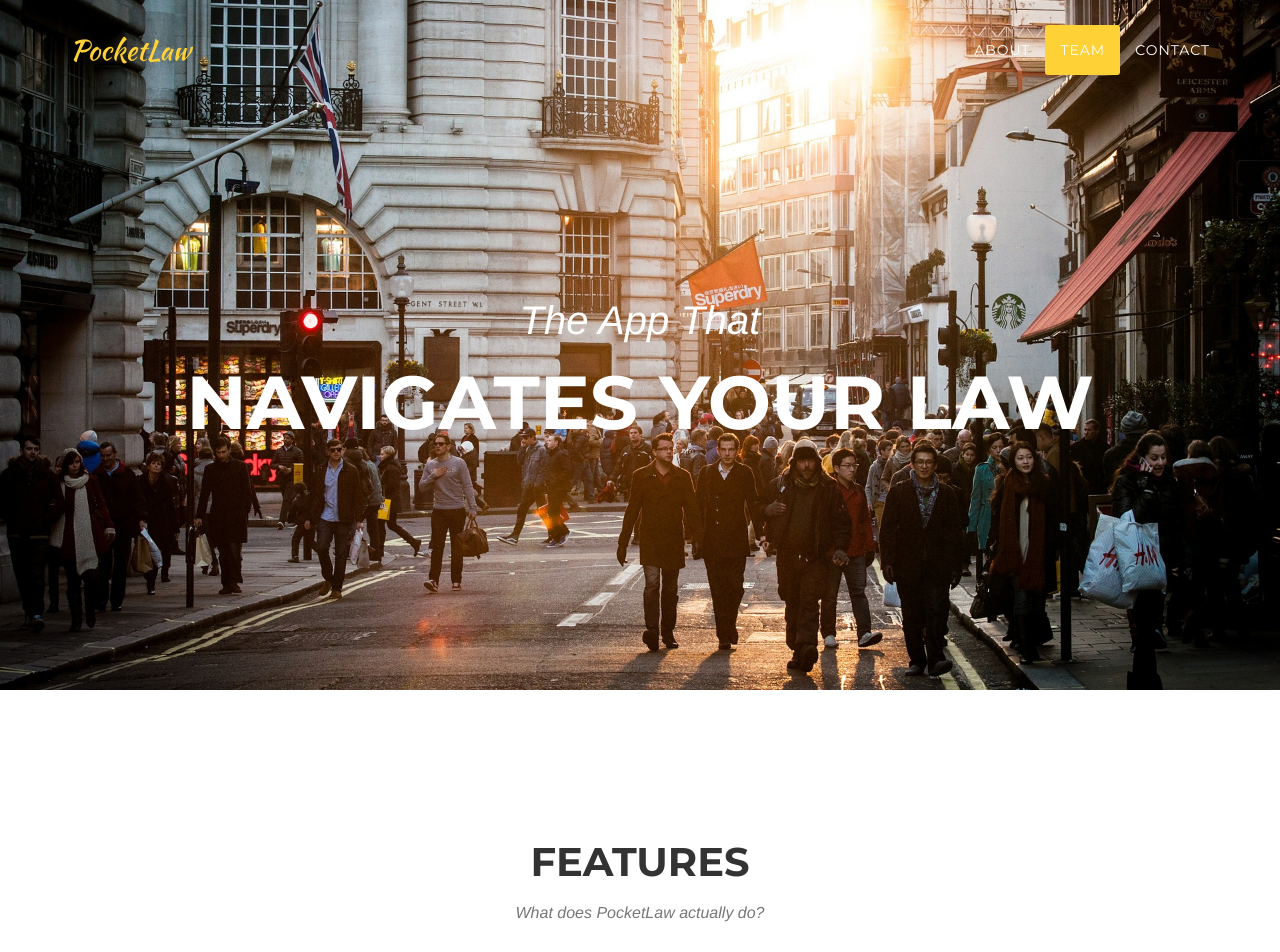
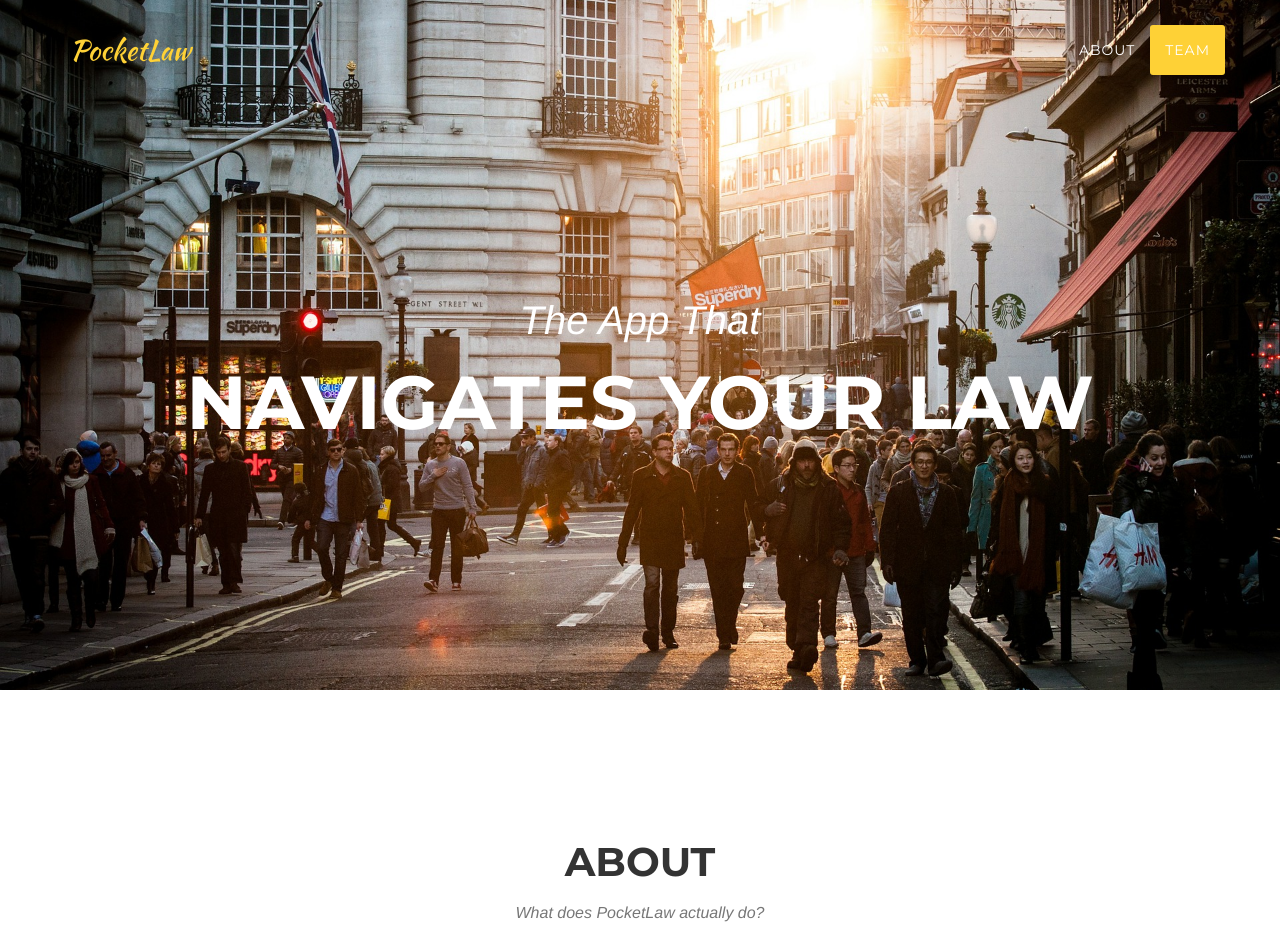
Before and after one commit to PocketLaw/pocketlaw.github.io, a plain HTML site: page index.html in a window 1280 px wide. Shown: the top 952 px of the page. Drawn offline with nearby package versions, Linux system fonts and the light colour scheme; a web font is replaced by a local one.

Commit message:
fixed for 2 tabs

```diff
--- a/index.html
+++ b/index.html
@@ -47,7 +47,7 @@
                     <span class="sr-only">Toggle navigation</span>
                     <span class="icon-bar"></span>
                     <span class="icon-bar"></span>
-                    <span class="icon-bar"></span>
+                    <!--<span class="icon-bar"></span>-->
                 </button>
                 <a class="navbar-brand page-scroll" href="#page-top">PocketLaw</a>
             </div>
@@ -64,9 +64,9 @@
                     <li>
                         <a class="page-scroll" href="#team">Team</a>
                     </li>
-                    <li>
+                    <!--<li>
                         <a class="page-scroll" href="#contact">Contact</a>
-                    </li>
+                    </li>-->
                 </ul>
             </div>
             <!-- /.navbar-collapse -->
@@ -89,7 +89,7 @@
         <div class="container">
             <div class="row">
                 <div class="col-lg-12 text-center">
-                    <h2 class="section-heading">Features</h2>
+                    <h2 class="section-heading">About</h2>
                     <h3 class="section-subheading text-muted">What does PocketLaw actually do?</h3>
                 </div>
             </div>
```
